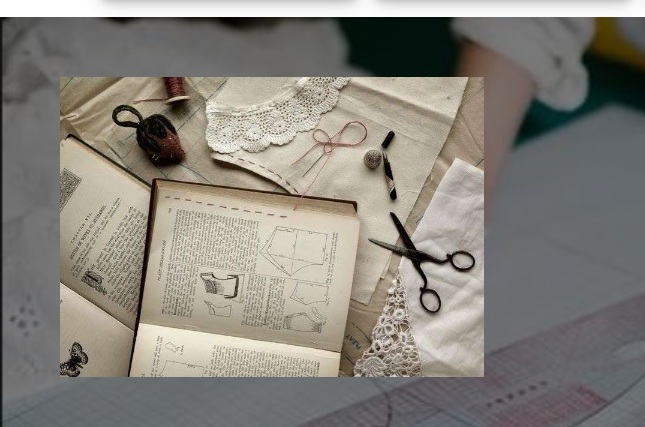
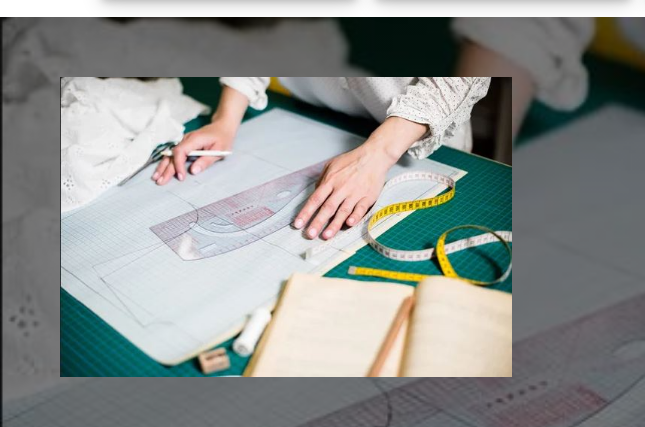
Before and after one commit to Farzanajanjan/tailor, a plain HTML site: page index.html in a window 1280 px wide. Shown: the part 1625-2052 px from the top of the page, 0-645 px from the left. Drawn offline with Linux system fonts and the light colour scheme; files whose address does not match are found by name.

Commit message:
Update index.html

```diff
--- a/index.html
+++ b/index.html
@@ -138,7 +138,7 @@
         <!-- <img id="foot" src="imges/2.jpg" alt="" srcset=""> -->
       <div class="row">
         <div class="col-md-6">
-          <img id="foot" src="imges/slide/2.jpg" alt="" srcset="">
+          <img id="foot" src="2t.jpg" alt="" srcset="">
         </div>
         <div class="col-md-3">
           <h2 class="p">Tailor.</h2>
```
